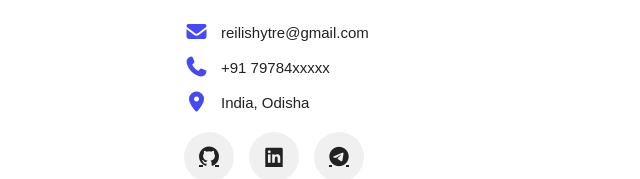
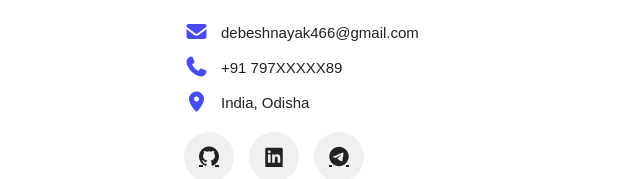
Before and after one commit to Athexdev/professional-portfolio, a plain HTML site: page index.html in a window 1280 px wide. Shown: the part 3282-3461 px from the top of the page, 16-656 px from the left. Drawn offline with nearby package versions, Linux system fonts and the light colour scheme; a web font is replaced by a local one.

Commit message:
Update contact information in index.html

```diff
--- a/index.html
+++ b/index.html
@@ -233,11 +233,11 @@
         <div class="contact-details">
           <div class="contact-item">
             <i class="fa-solid fa-envelope"></i>
-            <span>reilishytre@gmail.com</span>
+            <span>debeshnayak466@gmail.com</span>
           </div>
           <div class="contact-item">
             <i class="fa-solid fa-phone"></i>
-            <span>+91 79784xxxxx</span>
+            <span>+91 797XXXXX89</span>
           </div>
           <div class="contact-item">
             <i class="fa-solid fa-location-dot"></i>
```
